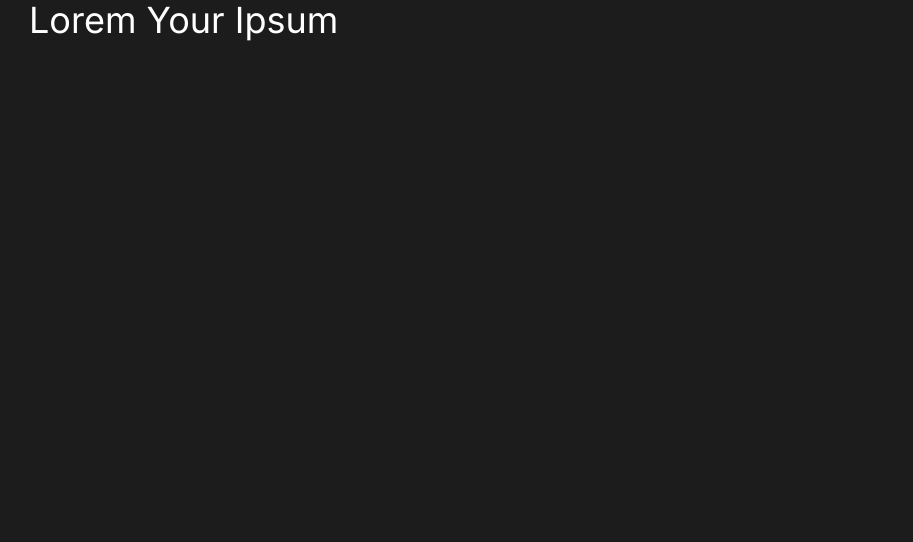
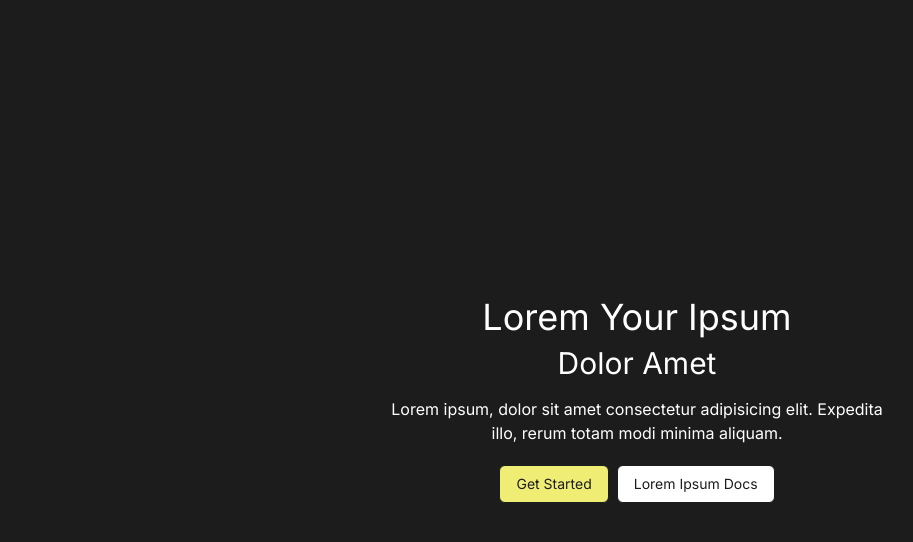
Before and after one commit to IRTIDEATH/LoremSeries, a Next.js app: page / in a window 1280 px wide. Shown: the top 542 px of the page, without its empty margins (3-916 px from the left). Built offline with nearby package versions, Linux system fonts and the light colour scheme.

Commit message:
feat: create hero section

```diff
--- a/app/page.tsx
+++ b/app/page.tsx
@@ -1,11 +1,9 @@
-import { TextEffect } from "@/components/ui/Text-effect";
+import Hero from "@/components/pages/Hero";
 
 export default function Home() {
   return (
     <div className="w-full mx-auto px-8">
-      <TextEffect per="word" as="h1" preset="blur" className="text-4xl">
-        Lorem Your Ipsum
-      </TextEffect>
+      <Hero/>
     </div>
   );
 }
--- /dev/null
+++ b/components/pages/Hero.tsx
@@ -0,0 +1,30 @@
+import { TextEffect } from "../ui/Text-effect";
+
+const Hero = () => {
+  return (
+    <section className="min-h-screen flex justify-center items-center">
+      <div className="items-center text-center space-y-2">
+        <TextEffect per="word" as="h1" preset="blur" className="text-4xl">
+          Lorem Your Ipsum
+        </TextEffect>
+        <TextEffect per="word" as="h1" preset="blur" className="text-3xl">
+          Dolor Amet
+        </TextEffect>
+        <p className="max-w-lg pt-2">
+          Lorem ipsum, dolor sit amet consectetur adipisicing elit. Expedita
+          illo, rerum totam modi minima aliquam.
+        </p>
+        <div className="flex items-center space-x-2 pt-3 justify-center">
+          <button className="px-4 py-2 rounded-md border border-black bg-primary text-black text-sm     hover:shadow-[4px_4px_0px_0px_rgba(0,0,0)] transition duration-200">
+            Get Started
+          </button>
+          <button className="px-4 py-2 rounded-md border border-black bg-white text-black text-sm     hover:shadow-[4px_4px_0px_0px_rgba(0,0,0)] transition duration-200">
+            Lorem Ipsum Docs
+          </button>
+        </div>
+      </div>
+    </section>
+  );
+};
+
+export default Hero;
```
